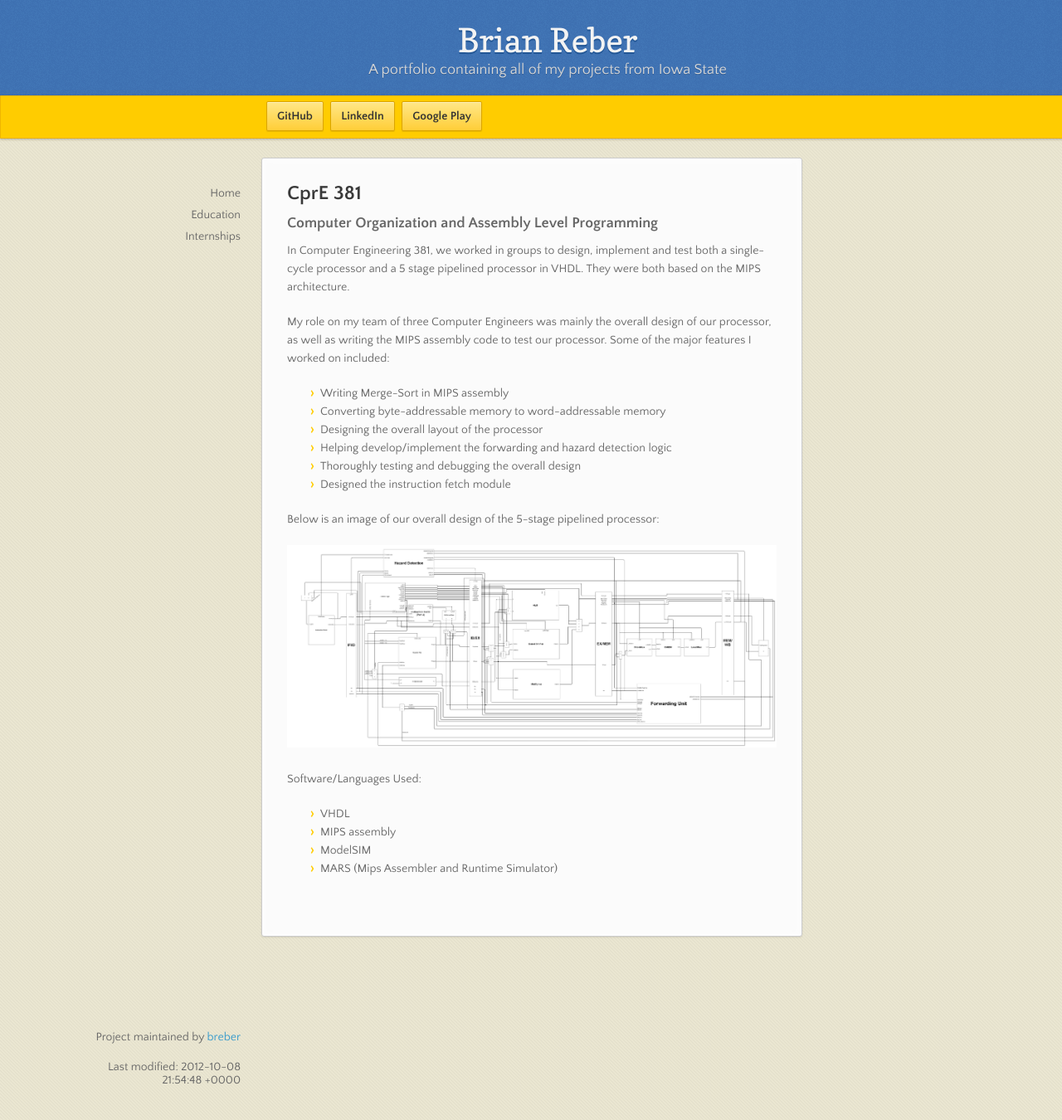
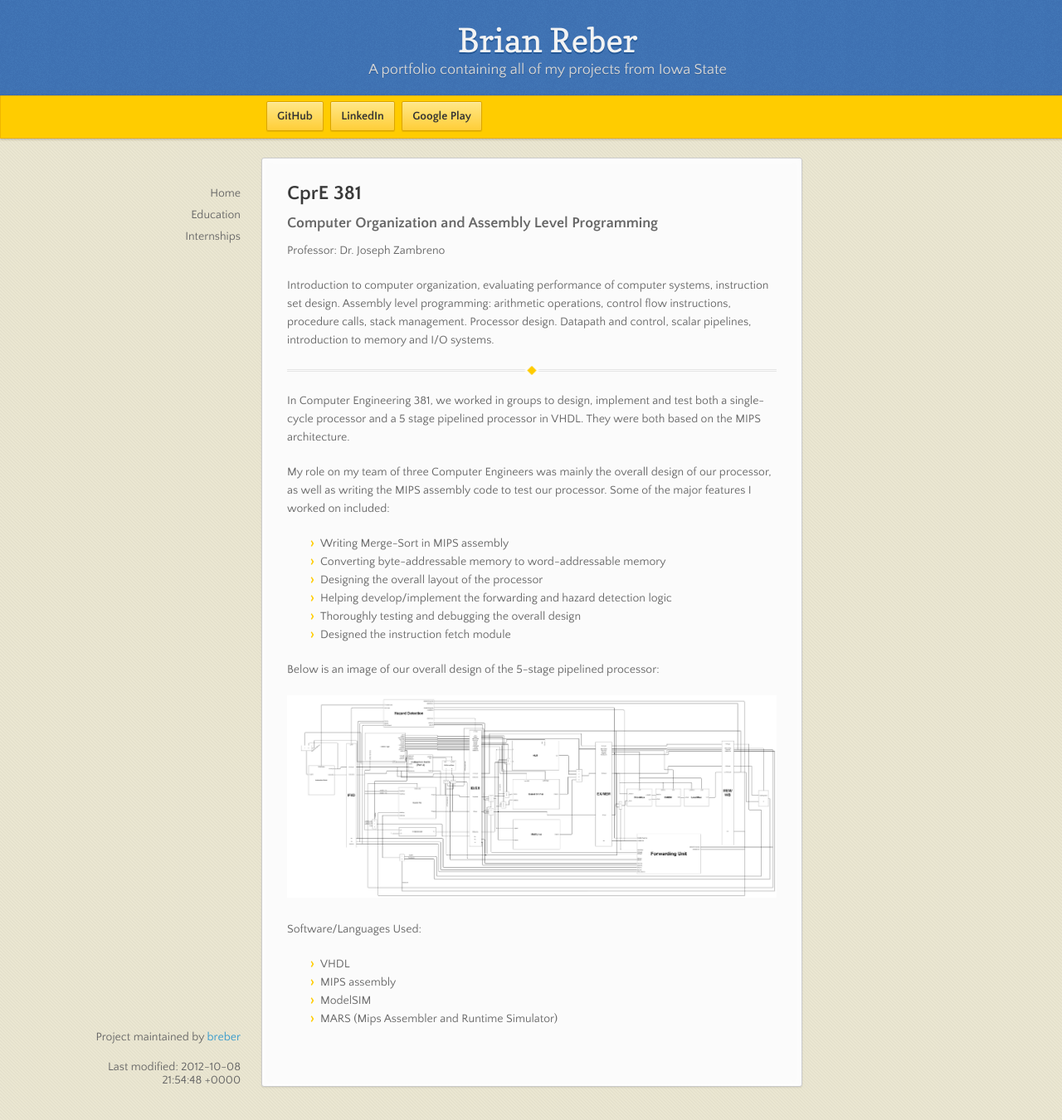
Before and after one commit to breber/school, a Jekyll site: the page built from _posts/2011-12-15-CprE381.md, in a window 1280 px wide and 1350 px high. Shown: the whole window at 83% size. Built offline with Jekyll 4.4.1, drawn with Linux system fonts in a browser that asks for light colours; Markdown is read by kramdown in place of the engine named in the settings.

Commit message:
Add course descriptions

```diff
--- a/_posts/2011-12-15-CprE381.md
+++ b/_posts/2011-12-15-CprE381.md
@@ -7,6 +7,12 @@ category: education
 
 ## CprE 381
 ### Computer Organization and Assembly Level Programming
+
+Professor: Dr. Joseph Zambreno
+
+Introduction to computer organization, evaluating performance of computer systems, instruction set design. Assembly level programming: arithmetic operations, control flow instructions, procedure calls, stack management. Processor design. Datapath and control, scalar pipelines, introduction to memory and I/O systems.
+
+***
 
 In Computer Engineering 381, we worked in groups to design, implement and test both a single-cycle processor and a 5 stage pipelined processor in VHDL. They were both based on the MIPS architecture.
 
```
Also changed, not shown: _posts/2012-05-05-CS309.md (+6 -0 lines).
